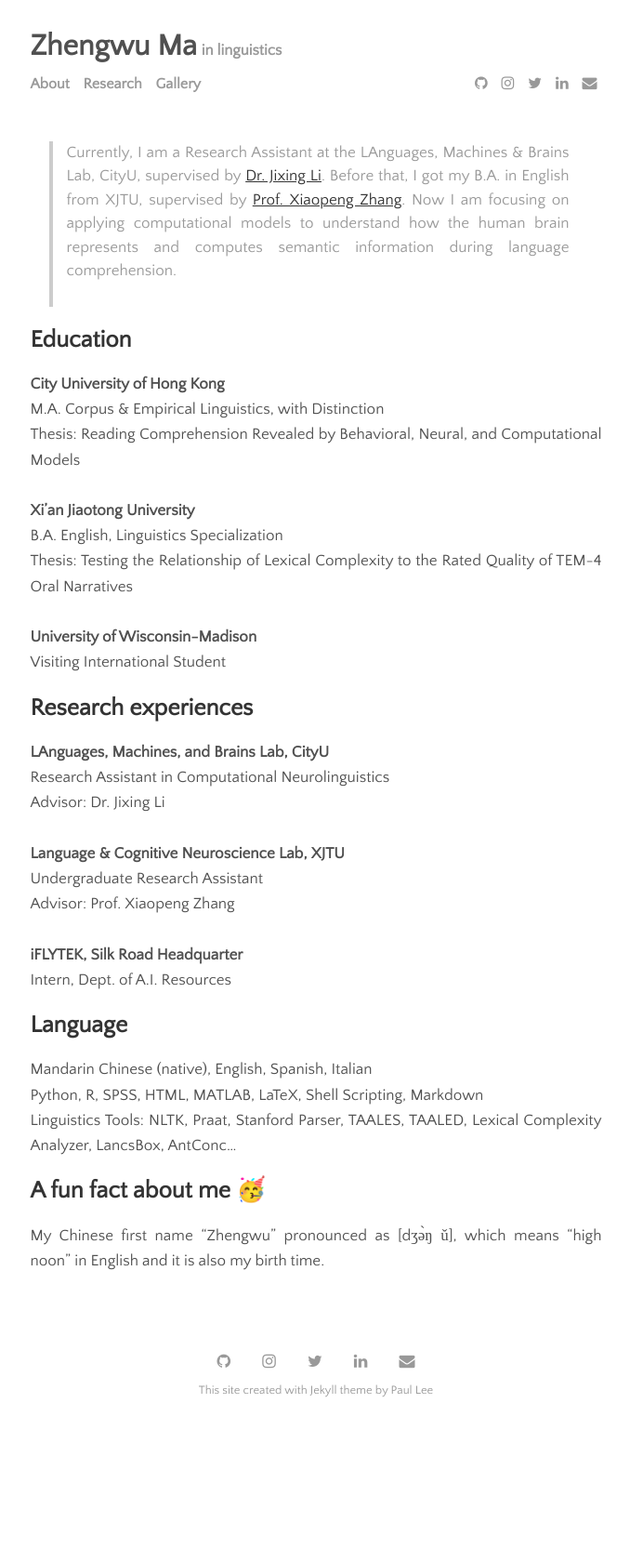
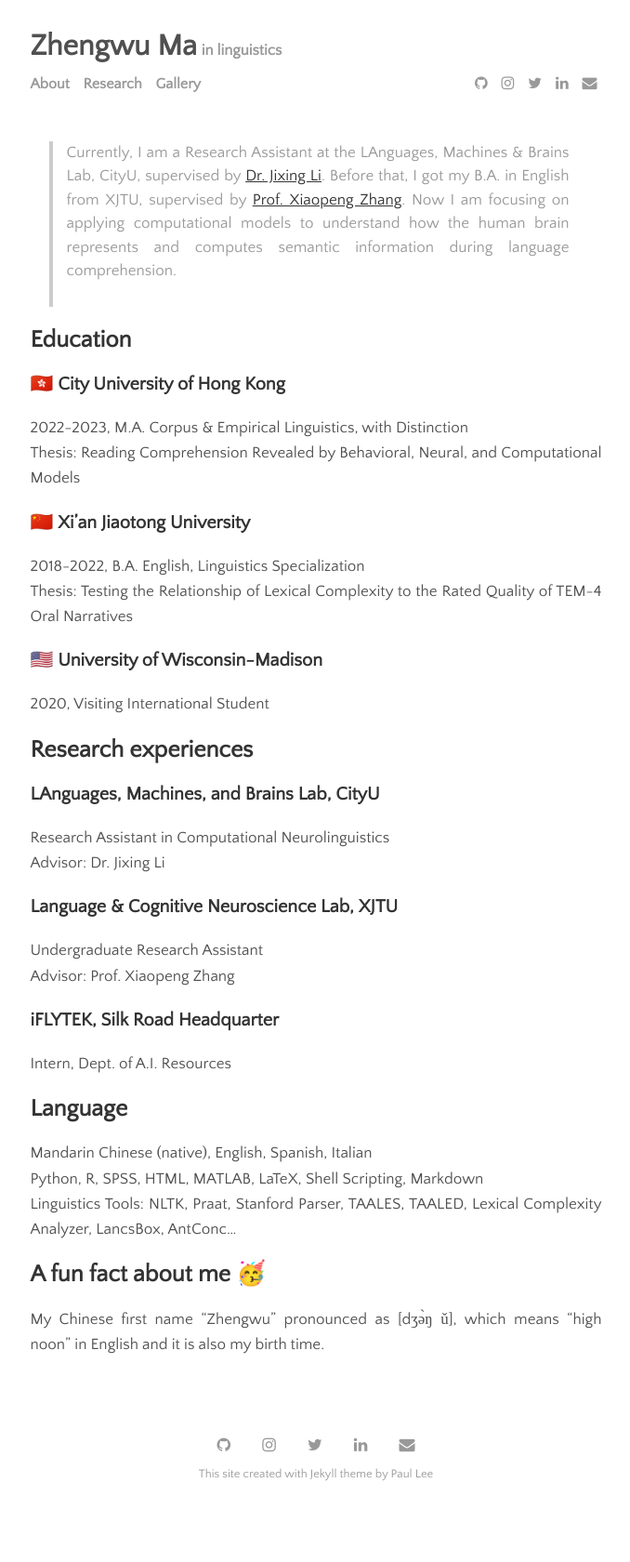
Before and after one commit to zhengwuma/zhengwuma.github.io, a Jekyll site: the page built from menu/about.md, in a window 1280 px wide. Shown: the whole page at 93% size, without its empty margins (300-978 px from the left). Built offline with Jekyll 4.4.1, drawn with Linux system fonts in a browser that asks for light colours; before the commit the page ends 1590 px from its top, so only the background shows below that.

Commit message:
Update about.md

```diff
--- a/menu/about.md
+++ b/menu/about.md
@@ -6,24 +6,24 @@ permalink: /about
 > Currently, I am a Research Assistant at the LAnguages, Machines & Brains Lab, CityU, supervised by [Dr. Jixing Li](https://jixing-li.github.io/). Before that, I got my B.A. in English from XJTU, supervised by [Prof. Xiaopeng Zhang](http://gr.xjtu.edu.cn/en/web/zhangxp). Now I am focusing on applying computational models to understand how the human brain represents and computes semantic information during language comprehension.<br><br>
 
 ## Education
-__City University of Hong Kong__ <br>
-M.A. Corpus & Empirical Linguistics, with Distinction<br>
-Thesis: Reading Comprehension Revealed by Behavioral, Neural, and Computational Models<br><br>
-__Xi'an Jiaotong University__ <br>
-B.A. English, Linguistics Specialization<br>
-Thesis: Testing the Relationship of Lexical Complexity to the Rated Quality of TEM-4 Oral Narratives<br><br>
-__University of Wisconsin-Madison__ <br>
-Visiting International Student<br>
+### 🇭🇰 City University of Hong Kong
+2022-2023, M.A. Corpus & Empirical Linguistics, with Distinction<br>
+Thesis: Reading Comprehension Revealed by Behavioral, Neural, and Computational Models
+### 🇨🇳 Xi'an Jiaotong University
+2018-2022, B.A. English, Linguistics Specialization<br>
+Thesis: Testing the Relationship of Lexical Complexity to the Rated Quality of TEM-4 Oral Narratives
+### 🇺🇸 University of Wisconsin-Madison
+2020, Visiting International Student
 
 ## Research experiences
-__LAnguages, Machines, and Brains Lab, CityU__ <br>
+### LAnguages, Machines, and Brains Lab, CityU
 Research Assistant in Computational Neurolinguistics<br>
-Advisor: Dr. Jixing Li<br><br>
-__Language & Cognitive Neuroscience Lab, XJTU__ <br>
+Advisor: Dr. Jixing Li
+### Language & Cognitive Neuroscience Lab, XJTU
 Undergraduate Research Assistant<br>
-Advisor: Prof. Xiaopeng Zhang<br><br>
-__iFLYTEK, Silk Road Headquarter__ <br>
-Intern, Dept. of A.I. Resources <br>
+Advisor: Prof. Xiaopeng Zhang
+### iFLYTEK, Silk Road Headquarter
+Intern, Dept. of A.I. Resources
 
 ## Language
 Mandarin Chinese (native), English, Spanish, Italian<br>
```
